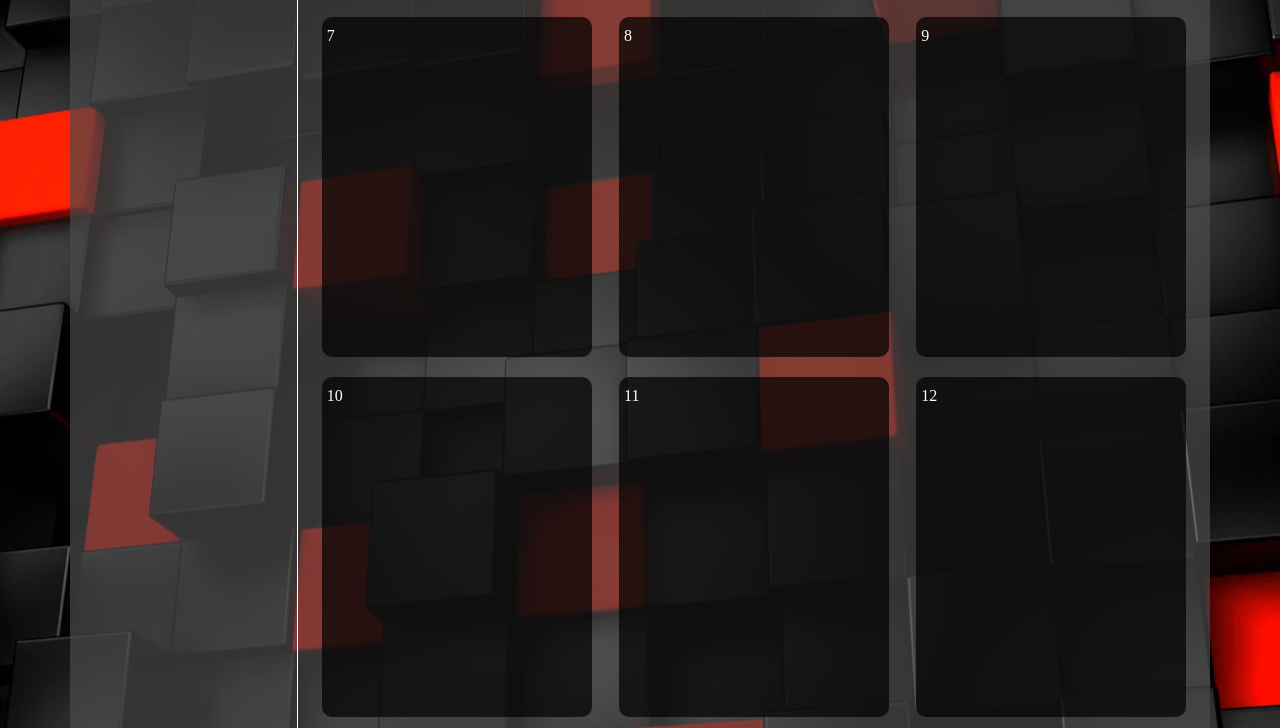
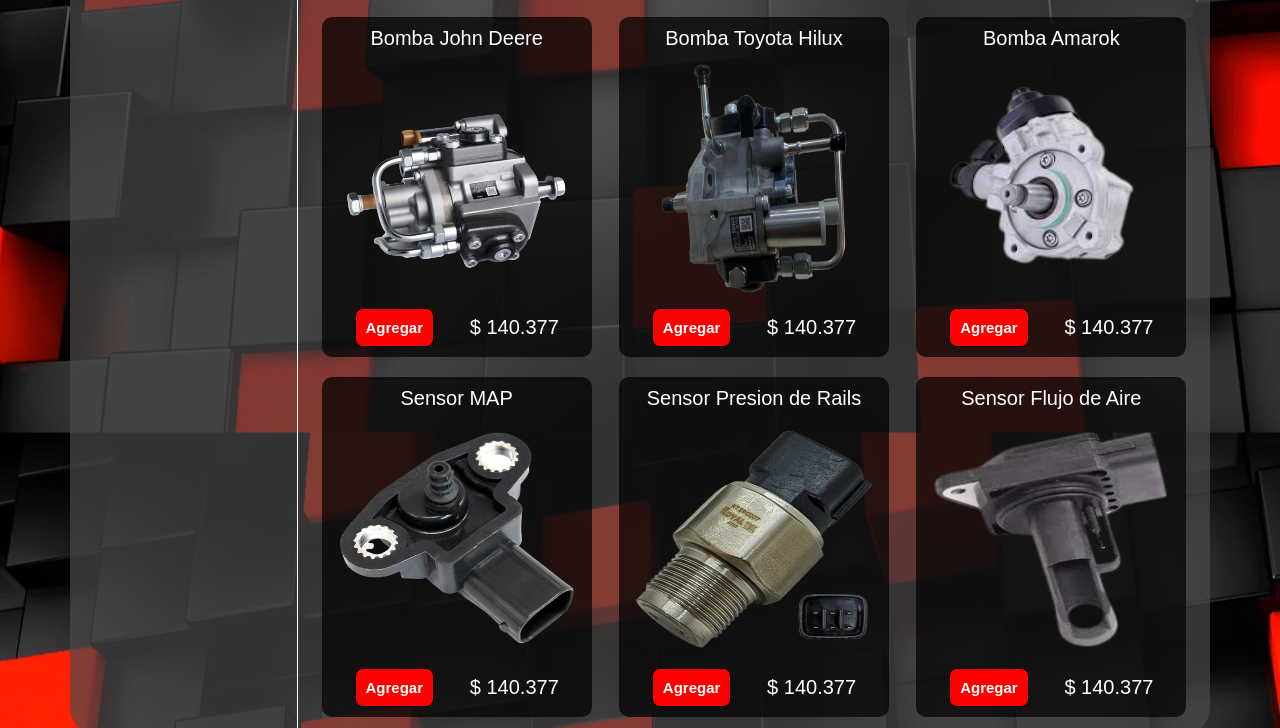
Before and after one commit to TomasDiStefano/Shoping-Cart-DieselJuncal, a plain HTML site: page index.html in a window 1280 px wide. Shown: the part 952-1680 px from the top of the page. Drawn offline with Linux system fonts and the light colour scheme.

Commit message:
Add sensors and pumps

```diff
--- a/index.html
+++ b/index.html
@@ -118,20 +118,54 @@
                                     <p> $ 140.377</p>
                                 </div>
                             </div>
-                            <div class="products__grid-item">7</div>
-                            <div class="products__grid-item">8</div>
-                            <div class="products__grid-item">9</div>
-                            <div class="products__grid-item">10</div>
-                            <div class="products__grid-item">11</div>
-                            <div class="products__grid-item">12</div>
-                            <div class="products__grid-item">13</div>
-                            <div class="products__grid-item">14</div>
-                            <div class="products__grid-item">15</div>
-                            <div class="products__grid-item">16</div>
-                            <div class="products__grid-item">17</div>
-                            <div class="products__grid-item">18</div>
-                            <div class="products__grid-item">19</div>
-                            <div class="products__grid-item">20</div>
+                            <div class="products__grid-item">
+                                <p> Bomba John Deere</p>
+                                <img class="products__grid-item--img" src="./images/Inyectores/Bomba John Deere.png">
+                                <div class="products__grid-item--price">
+                                    <button>Agregar</button>
+                                    <p> $ 140.377</p>
+                                </div>
+                            </div>
+                            <div class="products__grid-item">
+                                <p> Bomba Toyota Hilux</p>
+                                <img class="products__grid-item--img" src="./images/Inyectores/Bomba Toyota Hilux.png">
+                                <div class="products__grid-item--price">
+                                    <button>Agregar</button>
+                                    <p> $ 140.377</p>
+                                </div>
+                            </div>
+                            <div class="products__grid-item">
+                                <p> Bomba Amarok</p>
+                                <img class="products__grid-item--img" src="./images/Inyectores/Bomba Amarok.png">
+                                <div class="products__grid-item--price">
+                                    <button>Agregar</button>
+                                    <p> $ 140.377</p>
+                                </div>
+                            </div>
+                            <div class="products__grid-item">
+                                <p> Sensor MAP</p>
+                                <img class="products__grid-item--img" src="./images/Inyectores/Sensor MAP.png">
+                                <div class="products__grid-item--price">
+                                    <button>Agregar</button>
+                                    <p> $ 140.377</p>
+                                </div>
+                            </div>
+                            <div class="products__grid-item">
+                                <p> Sensor Presion de Rails</p>
+                                <img class="products__grid-item--img" src="./images/Inyectores/Sensor presion de rail.png">
+                                <div class="products__grid-item--price">
+                                    <button>Agregar</button>
+                                    <p> $ 140.377</p>
+                                </div>
+                            </div>
+                            <div class="products__grid-item">
+                                <p> Sensor Flujo de Aire</p>
+                                <img class="products__grid-item--img" src="./images/Inyectores/Sensor Flujo de Aire.png">
+                                <div class="products__grid-item--price">
+                                    <button>Agregar</button>
+                                    <p> $ 140.377</p>
+                                </div>
+                            </div>
                         </div>
                     </section>
                 </div>
```
Also changed, not shown: images/Inyectores/Bomba Amarok.jpg (added), images/Inyectores/Bomba Amarok.png (added), images/Inyectores/Bomba John Deere.png (added), images/Inyectores/Bomba Toyota Hilux.jpg (added), images/Inyectores/Bomba Toyota Hilux.png (added), images/Inyectores/Innyector Amarok.jpg (deleted), images/Inyectores/Sensor Flujo de Aire.jpg (added), images/Inyectores/Sensor Flujo de Aire.png (added), images/Inyectores/Sensor MAP.jpg (added), images/Inyectores/Sensor MAP.png (added), images/Inyectores/Sensor Presion de Rail.jpg (added), images/Inyectores/Sensor presion de rail.png (added).
